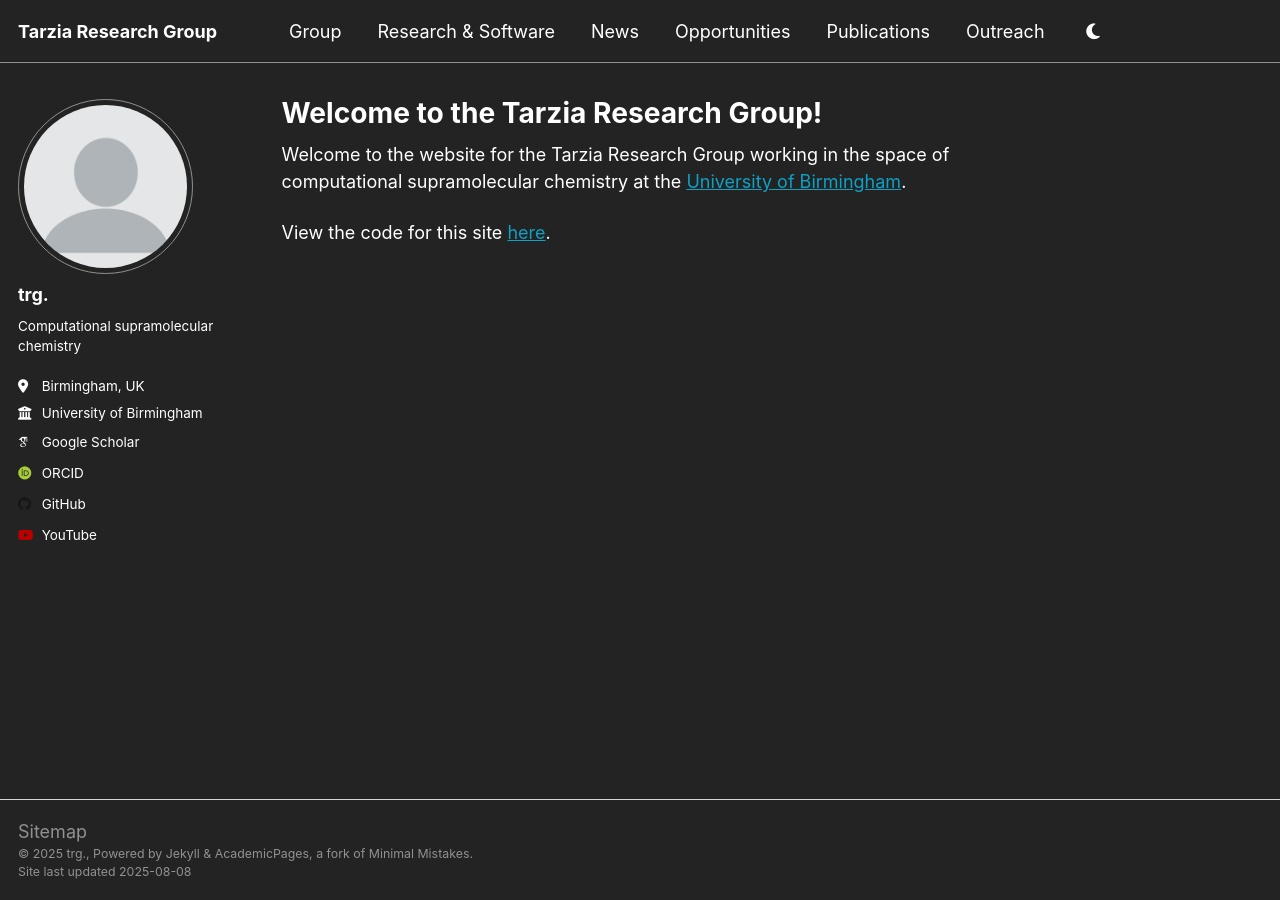
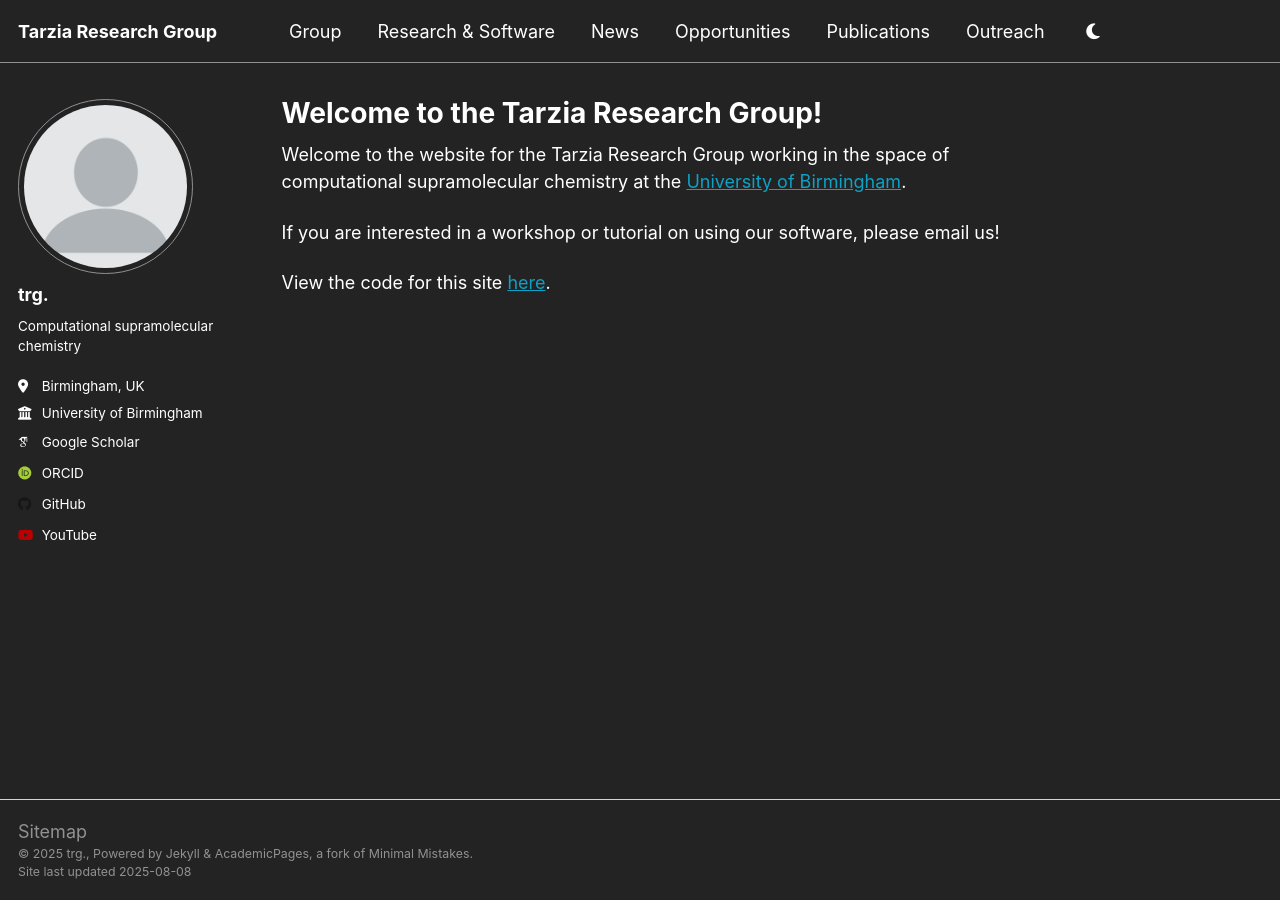
Before and after one commit to TarziaResearchGroup/TarziaResearchGroup.github.io, a Jekyll site: the page built from _pages/about.md, in a window 1280 px wide. Built offline with Jekyll 4.4.1, drawn with Linux system fonts in a browser that asks for light colours; some web fonts are replaced; a script that is not in the unit is left out.

Commit message:
Update about.md

```diff
--- a/_pages/about.md
+++ b/_pages/about.md
@@ -9,4 +9,6 @@ redirect_from:
 
 Welcome to the website for the Tarzia Research Group working in the space of computational supramolecular chemistry at the [University of Birmingham](https://www.birmingham.ac.uk/staff/profiles/chemistry/dr-andrew-tarzia).
 
+If you are interested in a workshop or tutorial on using our software, please email us!
+
 View the code for this site [here](https://github.com/TarziaResearchGroup/TarziaResearchGroup.github.io).
```
